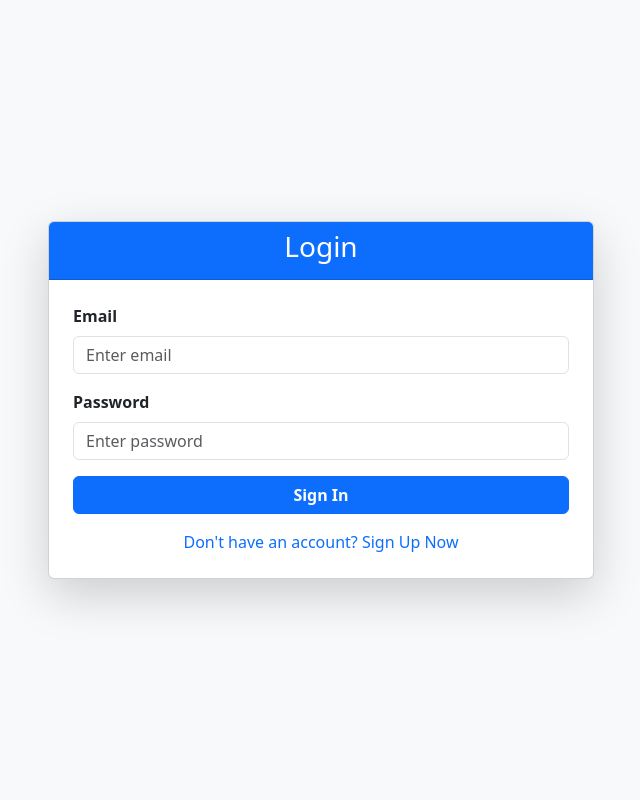
After one commit to Rocky3112/U2-Exclusive, a PHP site: page /login.php in a window 1280 px wide. The commit adds this page. Shown: the whole page, without its empty margins (319-959 px from the left). Run offline with PHP 8.4, Linux system fonts and the light colour scheme.

Commit message:
Register and login page created

```diff
--- /dev/null
+++ b/login.php
@@ -0,0 +1,43 @@
+<!DOCTYPE html>
+<html lang="en">
+<head>
+    <meta charset="UTF-8">
+    <meta http-equiv="X-UA-Compatible" content="IE=edge">
+    <meta name="viewport" content="width=device-width, initial-scale=1.0">
+    <title>Login Page</title>
+    <link href="https://cdn.jsdelivr.net/npm/bootstrap@5.3.3/dist/css/bootstrap.min.css" rel="stylesheet" integrity="sha384-QWTKZyjpPEjISv5WaRU9OFeRpok6YctnYmDr5pNlyT2bRjXh0JMhjY6hW+ALEwIH" crossorigin="anonymous">
+</head>
+<body class="d-flex align-items-center justify-content-center bg-light" style="height: 100vh;">
+    <div class="container">
+        <div class="row justify-content-center">
+            <div class="col-md-6">
+                <div class="card shadow-lg">
+                    <div class="card-header bg-primary text-white text-center">
+                        <h3>Login</h3>
+                    </div>
+                    <div class="card-body p-4">
+                        <form method="post">
+                            <div class="mb-3">
+                                <label for="email" class="form-label fw-bold">Email</label>
+                                <input type="email" class="form-control" id="email" name="email" placeholder="Enter email" required>
+                            </div>
+                            <div class="mb-3">
+                                <label for="password" class="form-label fw-bold">Password</label>
+                                <input type="password" class="form-control" id="password" name="pass" placeholder="Enter password" required>
+                            </div>
+                            <div class="d-grid gap-2">
+                                <button type="submit" name="login" class="btn btn-primary fw-bold">Sign In</button>
+                            </div>
+                        </form>
+                        <div class="text-center mt-3">
+                            <a href="account.php" class="text-decoration-none">Don't have an account? Sign Up Now</a>
+                        </div>
+                    </div>
+                </div>
+            </div>
+        </div>
+    </div>
+
+    <script src="https://cdn.jsdelivr.net/npm/bootstrap@5.3.0-alpha1/dist/js/bootstrap.bundle.min.js" integrity="sha384-w76AqPfDkMBDXo30jS1Sgez6pr3x5MlQ1ZAGC+nuZB+EYdgRZgiwxhTBTkF7CXvN" crossorigin="anonymous"></script>
+</body>
+</html>
```
Also changed, not shown: Admin/index.php (+4 -4 lines), account.php (added, +48 -0 lines), product.php (added).
